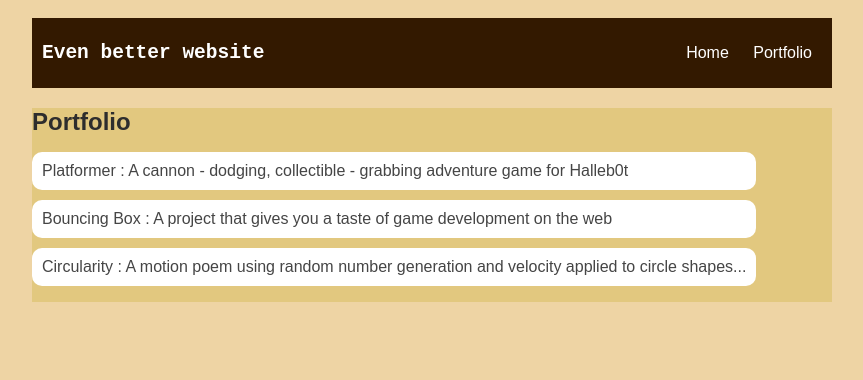
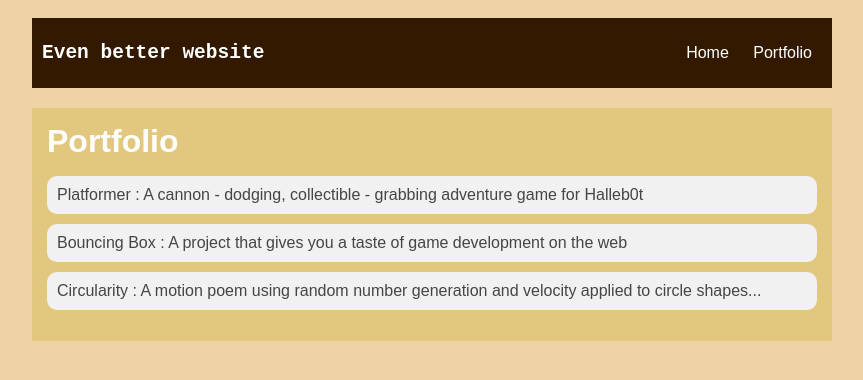
Before and after one commit to NV-KAS/NV-KAS.github.io, a plain HTML site: page portfolio.html in a window 1280 px wide. Shown: the whole page, without its empty margins (208-1071 px from the left). Drawn offline with Linux system fonts and the light colour scheme.

Commit message:
add index.html and css files

```diff
--- a/portfolio.html
+++ b/portfolio.html
@@ -11,18 +11,16 @@
     <h1 class="joker">Even better website</h1>
     <ul id="nav-ul">
       <li class="nav-li">
-        <a href="index.html"> Home </a>
+        <a class="nav-a" href="index.html"> Home </a>
       </li>
-
       <li class="nav-li">
         <a href="portfolio.html"> Portfolio</a>
       </li>
     </ul>
     </nav>
-
     <main>
-      <div>
-        <h2>Portfolio</h2>
+      <div class="content">
+        <h1>Portfolio</h1>
         <ul id="portfolio">
           <li><a class="portfolio" href="projects/platformer/">Platformer : A cannon - dodging, collectible - grabbing adventure game for Halleb0t</a></li>
           <li><a class="portfolio" href="projects/bouncing-box/">Bouncing Box : A project that gives you a taste of game development on the web </a></li>
--- a/style.css
+++ b/style.css
@@ -69,7 +69,7 @@ h2, h3 {
 
   /* portfolio styles */
   .content h1 {
-    color: black;
+    color: rgb(255, 254, 254);
 }
 
 #portfolio {
@@ -78,7 +78,7 @@ h2, h3 {
 }
 
 #portfolio li {
-    background: #fff;
+    background: rgb(241, 241, 241);
     padding: 10px;
     border-radius: 10px;
     margin-bottom: 10px;
```
